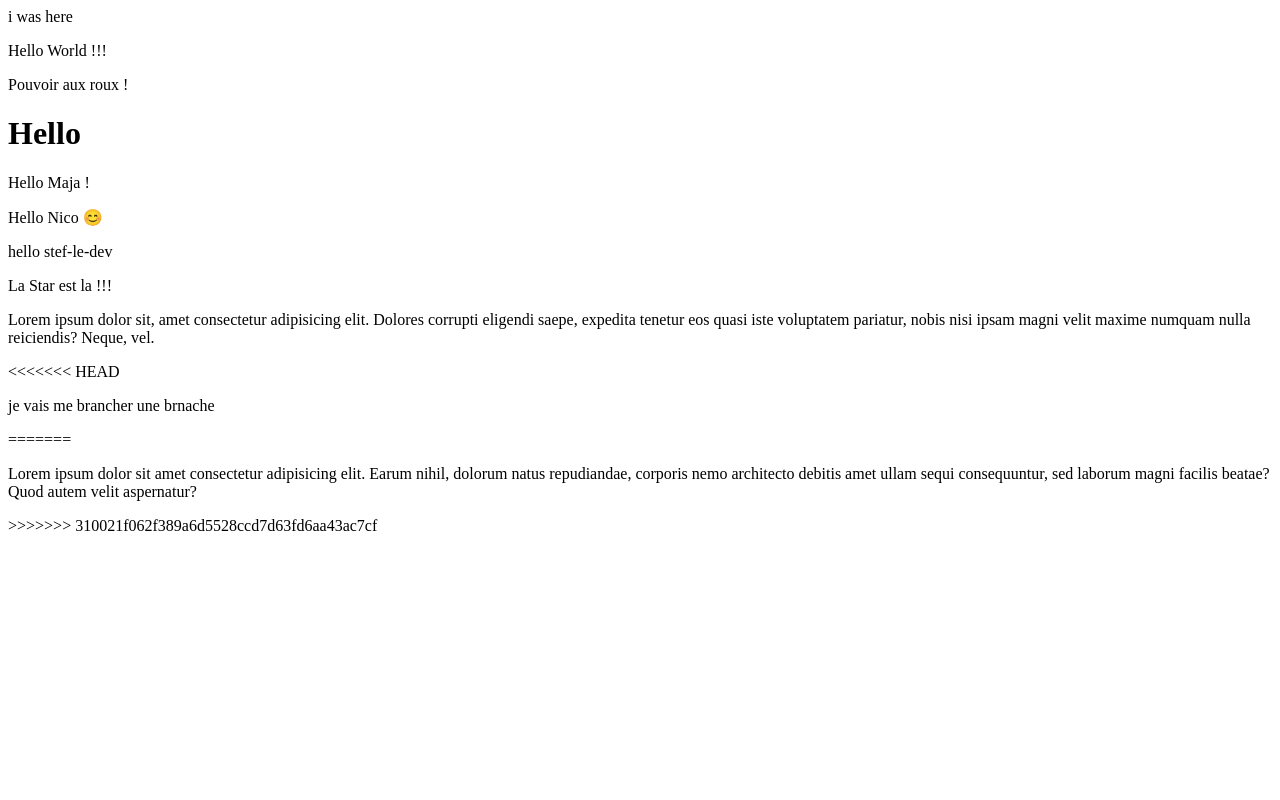
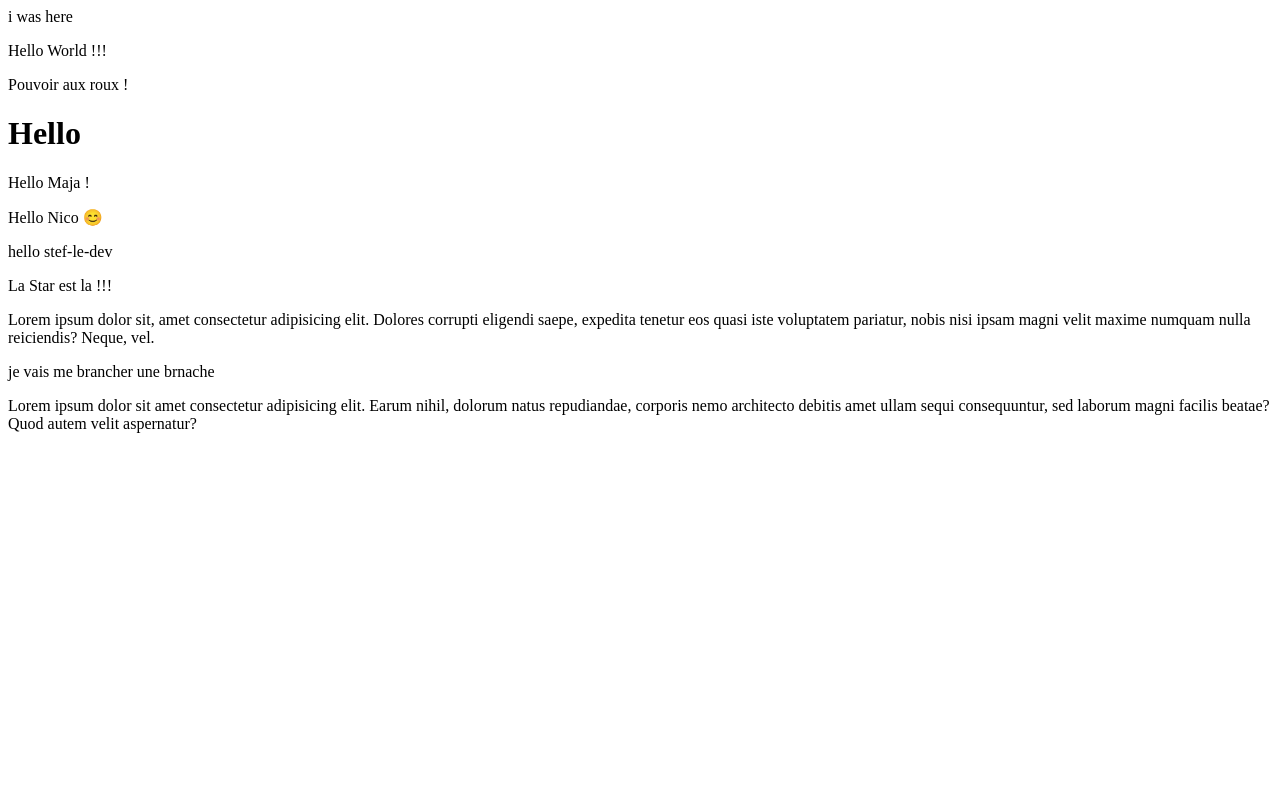
Before and after one commit to MG1222/colabNico, a PHP site: page /index.php in a window 1280 px wide. Run offline with PHP 8.4, Linux system fonts and the light colour scheme.

Commit message:
majaestLabest

```diff
--- a/index.phtml
+++ b/index.phtml
@@ -16,13 +16,10 @@
   <p>hello stef-le-dev</p>
   <p>La Star est la !!!</p>
   <p>Lorem ipsum dolor sit, amet consectetur adipisicing elit. Dolores corrupti eligendi saepe, expedita tenetur eos quasi iste voluptatem pariatur, nobis nisi ipsam magni velit maxime numquam nulla reiciendis? Neque, vel.</p>
-<<<<<<< HEAD
   <p> je vais me brancher une brnache </p>
-=======
 
   <p>Lorem ipsum dolor sit amet consectetur adipisicing elit. Earum nihil, dolorum natus repudiandae, corporis nemo architecto debitis amet ullam sequi consequuntur, sed laborum magni facilis beatae? Quod autem velit aspernatur?</p>
 
->>>>>>> 310021f062f389a6d5528ccd7d63fd6aa43ac7cf
 
 </body>
 </html>
```
